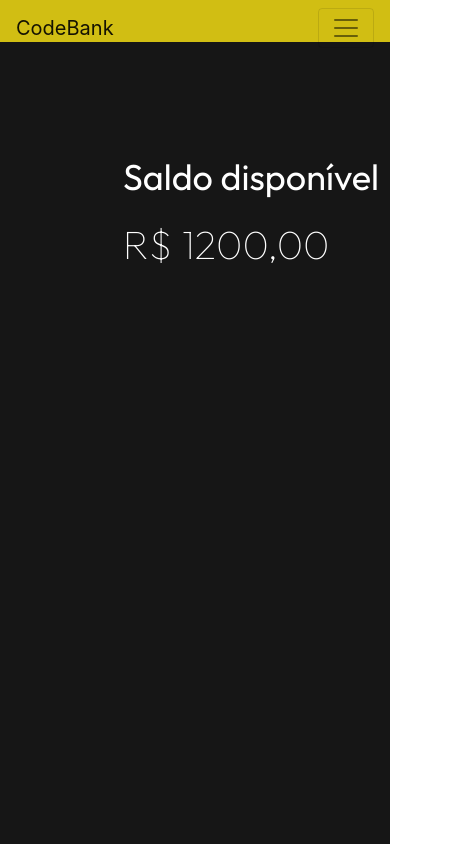
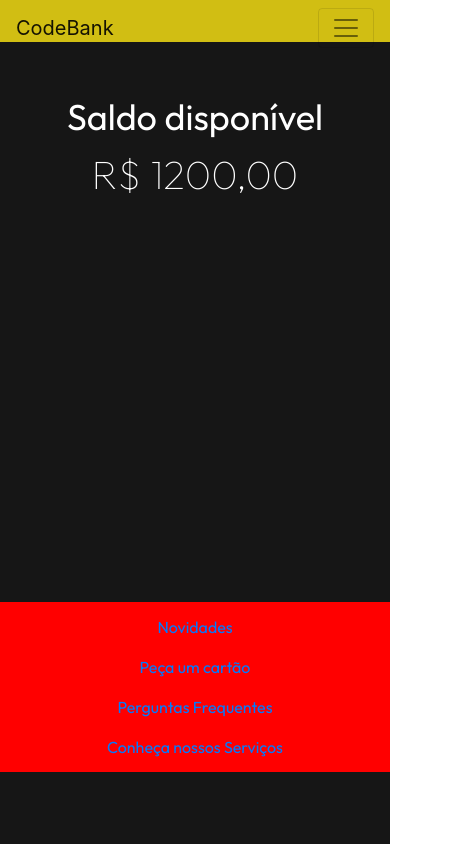
Before and after one commit to phillipehenriques/Projeto-Fintech-Fiap, a plain HTML site: page index.html in a window 390 px wide. Shown: the top 844 px of the page, 475 px wide, since content can reach past the window. Drawn offline with nearby package versions, Linux system fonts and the light colour scheme.

Commit message:
arrumando responsividade

```diff
--- a/index.html
+++ b/index.html
@@ -19,7 +19,8 @@
             <button class="navbar-toggler d-lg-none" type="button" data-toggle="collapse" data-target="#navbarTogglerDemo01" aria-controls="navbarTogglerDemo01" aria-expanded="false" aria-label="Alterna navegação">
                 <span class="navbar-toggler-icon"></span>
             </button>
-            <div style="background-color: #D1BE13;" class="collapse navbar-collapse" id="navbarTogglerDemo01">
+
+            <div class="collapse navbar-collapse" id="navbarTogglerDemo01">
                 <ul class="navbar-nav mr-auto mt-2 mt-lg-0">
                     <li class="nav-item active">
                         <a class="nav-link" href="#">CONTA<span class="sr-only">(Página atual)</span></a>
@@ -42,22 +43,25 @@
         </nav>
 
         <div class="div_body">
-            <div class="box_left">
-                <div class="d-flex flex-column align-items-flex-start mt-2 ml-2 mb-3">
+
+            <div class="container d-flex flex-column align-items-end mt-5 mb-5">
+                <div class="push-a d-flex flex-column align-items-flex-start">
+                    Saldo disponível
+                </div>
+                <div class="push-b d-flex flex-column align-items-end">
+                    R$ 1200,00
+                </div>
+            </div>
+
+            <div class="footer">
+
                     <a class="bd-highlight m-2" href="">Novidades</a>
                     <a class="bd-highlight m-2" href="">Peça um cartão</a>
                     <a class="bd-highlight m-2" href="">Perguntas Frequentes</a>
                     <a class="bd-highlight m-2" href="">Conheça nossos Serviços</a>
-                </div>
+
             </div>
-            <div class="container d-flex flex-column align-items-flex-start mt-2 ml-2 mb-3">
-                <div class="push-a">
-                    Saldo disponível
-                </div>
-                <div class="push-b">
-                    R$ 1200,00
-                </div>
-            </div>
+
         </div>
 
         <script src="https://code.jquery.com/jquery-3.3.1.slim.min.js"></script>
--- a/style/style.css
+++ b/style/style.css
@@ -45,17 +45,21 @@ body {
 
 .div_body {
     display: flex;
-    flex-direction: row;
+    flex-direction: column;
     background-color: var(--bg-color);
     color: var(--white-color);
     font-family: 'Outfit', sans-serif;
-    height: 100%;
+    height: 95vh;
 }
 
-.box_left {
+.footer {
+    display: flex;
+    flex-direction: row;
+    align-items: center;
+    justify-content: center;
+    margin-top: 645px;
     background-color: #131313;
-    height: 100vh;
-    width: 15%;
+    width: 100%;
 }
 
 .ola {
@@ -70,21 +74,17 @@ body {
 
 .push-a {
     font-size: 36px;
-    position: relative;
-    left: 100px;
-    top: 100px;
+    margin: auto;
 }
 
 .push-b {
     font-size: 40px;
     font-weight: 50.4;
-    position: relative;
-    left: 100px;
-    top: 110px;
+    margin: auto;
 }
 
 .container {
-    width: 600px;
+    width: 500px;
 }
 
 /* --------------------- NAVBAR --------------------- */
@@ -116,13 +116,21 @@ body {
     }
 }
 
-@media (max-width: 1100px) {
-    .box_left {
-        display: none;
+@media (max-width: 600px) {
+    .footer {
+        background-color: red;
+        display: flex;
+        flex-direction: column;
+        align-items: center;
+        justify-content: center;
+        margin-top: 350px;
+        padding: 5px;
     }
 
-    .div_body {
-        width: 100%;
-        height: 1080px;
+    .container {
+        width: 380px;
+
     }
+
+
 }
```
